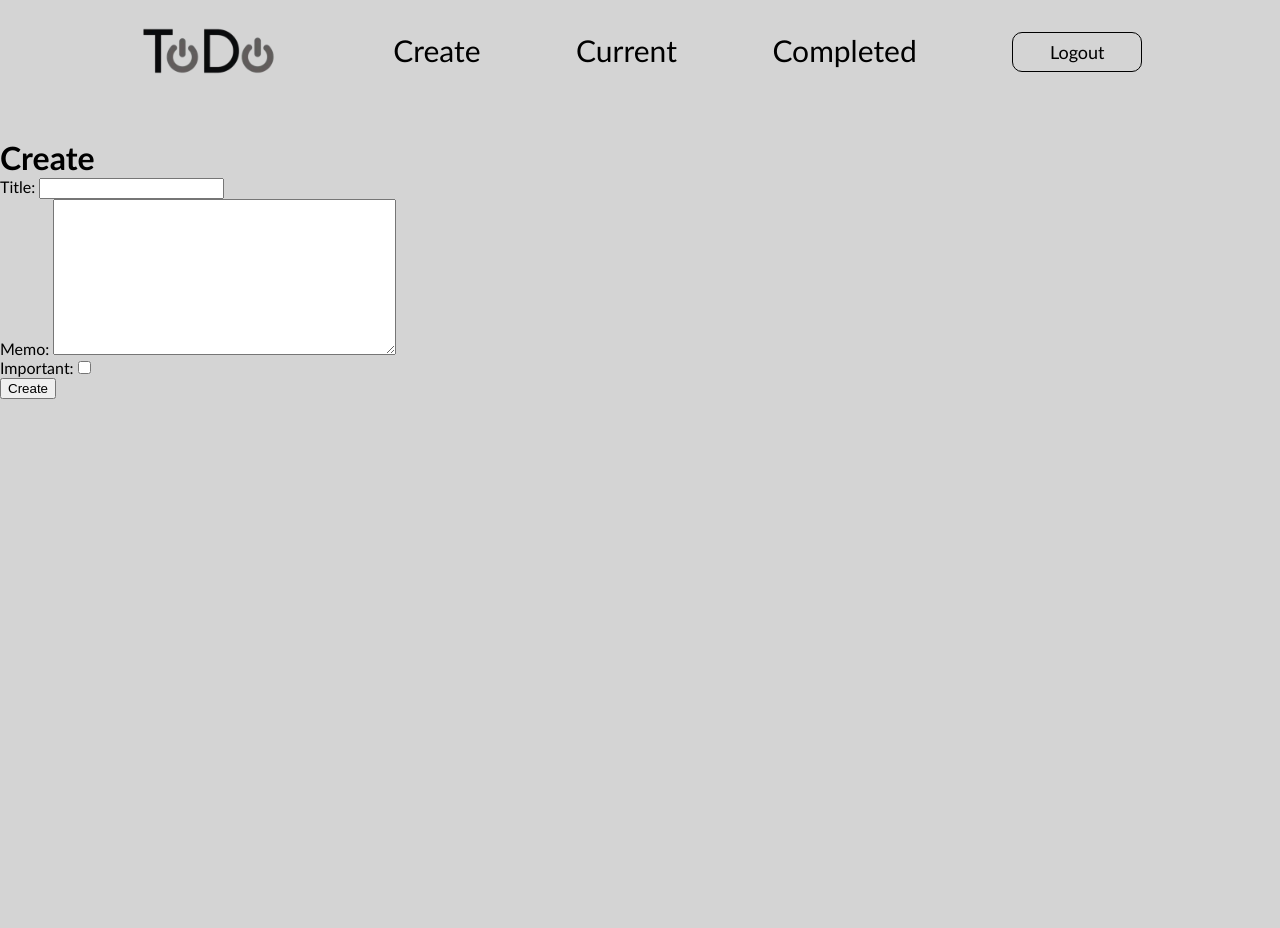
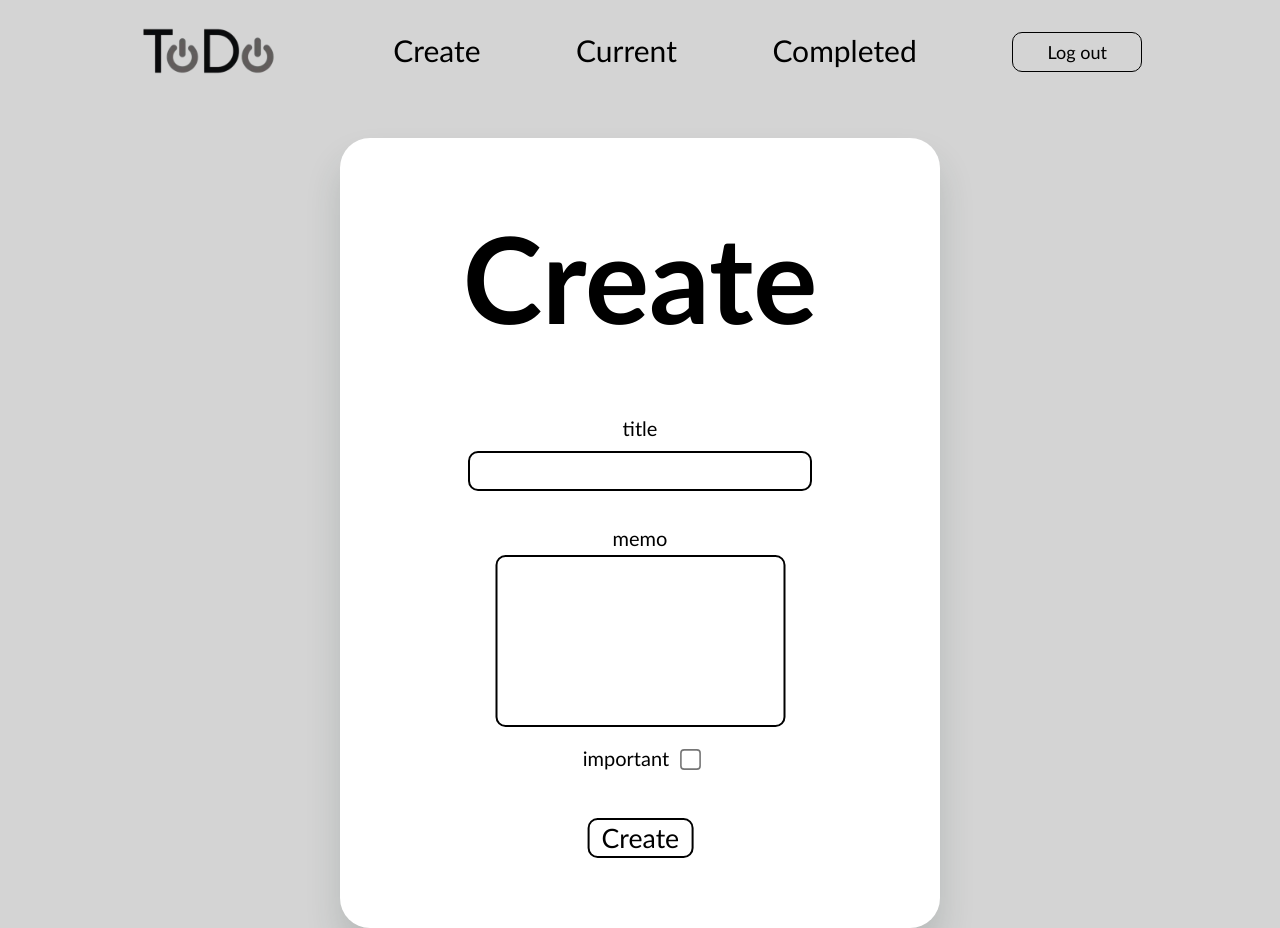
Before and after one commit to radlance/django-todowoo-project, a Django app: page /create/ in a window 1280 px wide. Before the commit the page ends 399 px from the top, so only its background shows below. Run offline with Django 4.2, Linux system fonts and the light colour scheme; a user stored in the database is signed in.

Commit message:
add create page design

```diff
--- /dev/null
+++ b/todo/static/todo/css/createtodo.css
@@ -0,0 +1,104 @@
+.table1 {
+    border: none;
+    display: flex;
+    justify-content: start;
+    flex-direction: column;
+    width: 600px;
+    height: auto;
+    border-radius: 30px;
+    font-size: 35px;
+    line-height: 120px;
+    background-color: white;
+    box-shadow: 0 23px 34px 0 #2339372B;
+    padding-top: 80px;
+    word-wrap: break-word;
+}
+
+
+h2 {
+    font-size: 120px;
+    margin-bottom: 15px;
+}
+
+
+.main {
+    display: flex;
+    justify-content: center;
+
+}
+
+textarea {
+    resize: none;
+    scale: 2;
+    background-color: white;
+    border: 1px solid;
+    border-radius: 5px;
+    text-decoration: none;
+    user-select: none;
+    width: 139px;
+    margin-top: 80px;
+    height: 80px;
+    font-family: Calibri;
+
+}
+
+
+.form-group {
+    font-size: 20px;
+    height: 100px;
+    width: auto;
+    flex-direction: column;
+    align-items: center;
+    text-align: center;
+    margin-bottom: 10px;
+
+}
+
+.form-group label {
+    display: block;
+    height: 30px;
+}
+
+input {
+    scale: 2;
+    background-color: white;
+    font-family: Calibri;
+    border: 1px solid;
+    border-radius: 5px;
+    text-decoration: none;
+    user-select: none;
+    text-align:center;
+}
+
+label {
+    margin-bottom: 10px;
+}
+
+.checkbox {
+    height: 100px;
+    text-align: center;
+    font-family: Calibri;
+    font-size: 20px;
+    margin-top: 120px;
+}
+
+.button {
+    scale: 2;
+    justify-content: center;
+    text-align: center;
+    margin-bottom: 50px;
+    background-color: white;
+    font-family: Calibri;
+    border: 1px solid;
+    border-radius: 5px;
+    cursor: pointer;
+
+}
+
+.button-place {
+    margin-top: 30px;
+    margin-bottom: 30px;
+    text-align: center;
+    display: flex;
+    justify-content: center;
+}
--- a/todo/static/todo/css/currenttodos.css
+++ b/todo/static/todo/css/currenttodos.css
@@ -23,7 +23,8 @@
 }
 
 h3 {
-    font-size: 80px;
+    font-size: 120px;
+    margin-top: 20px;
 }
 li {
     list-style-type: square;
--- a/todo/templates/todo/base.html
+++ b/todo/templates/todo/base.html
@@ -17,7 +17,7 @@
         <div class="status-and-button">
         <form action="{% url 'logoutuser' %}" method="POST">
             {% csrf_token %}
-            <button type="submit" class="logout">Logout</button>
+            <button type="submit" class="logout">Log out</button>
         </form>
         </div>
 </header>
--- a/todo/templates/todo/createtodo.html
+++ b/todo/templates/todo/createtodo.html
@@ -1,21 +1,42 @@
 <!DOCTYPE html>
 <html lang="en">
 <head>
+    <meta charset="UTF-8">
+    <title>Create</title>
+    <link rel="stylesheet" href="../../static/todo/css/createtodo.css">
     <link rel="icon"  type="image/png" href="../../static/todo/images/favicon-16x16.png">
-    <meta charset="UTF-8">
-    <title>Createtodo</title>
 </head>
 <body>
     {% extends 'todo/base.html' %}
 
     {% block content %}
-<h1>Create</h1>
+    <div class="main">
+        <div class="table1">
+            <h2 align="center">Create</h2>
             <h2>{{ error }}</h2>
+
             <form method="POST">
                 {% csrf_token %}
-    {{ form.as_p }}
-    <button type="submit">Create</button>
+                <div class="form-group">
+                <label for="title">title</label>
+                <input type="text" name="title" id="title">
+                </div>
+
+                <div class="form-group">
+                <label for="memo">memo</label>
+                <textarea name="memo" id="memo"></textarea>
+               </div>
+
+                <div class="checkbox">
+                <label for="important" style="margin-right: 10px">important</label>
+                <input type="checkbox" name="important" id="important" style="scale: 1.6">
+                </div>
+                <div class="button-place">
+                    <button type="submit" class="button">Create</button>
+                </div>
             </form>
             {% endblock %}
+        </div>
+    </div>
 </body>
 </html>
```
Also changed, not shown: db.sqlite3. Lines whose indentation alone changed are shown as unchanged.
